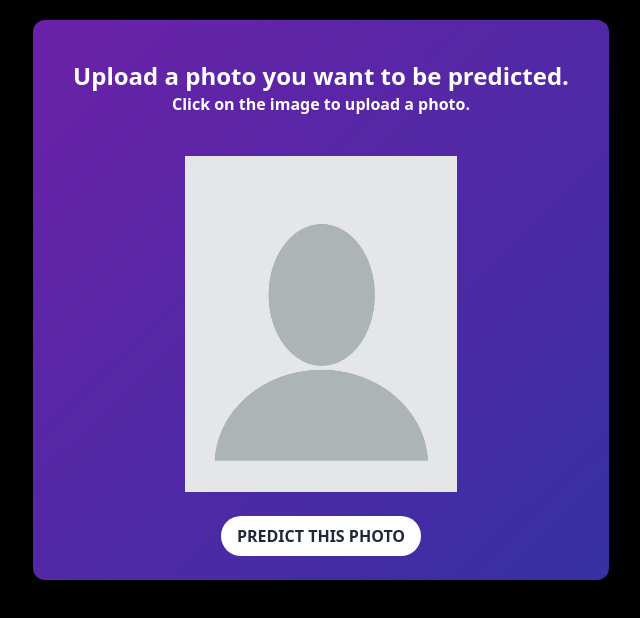
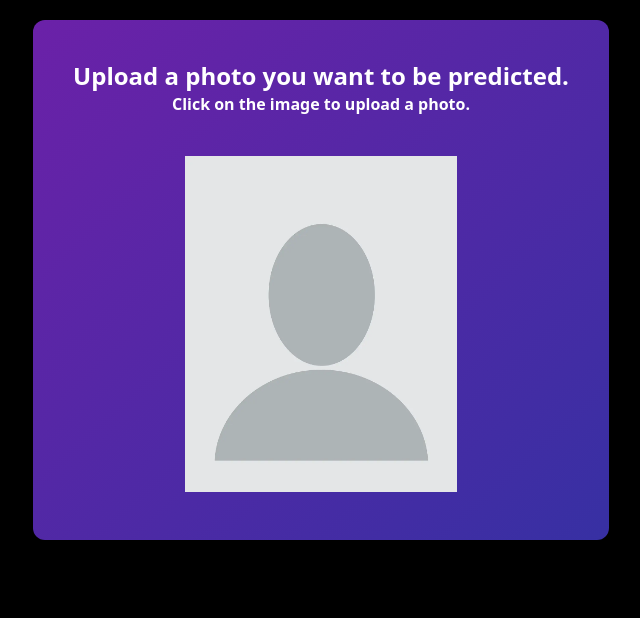
Before and after one commit to Jermaniac/ExpressionMoodApp, a React (Create React App) app: page / in a window 1280 px wide. Shown: the top 618 px of the page, without its empty margins (319-959 px from the left). Built offline with nearby package versions, Linux system fonts and the light colour scheme.

Commit message:
style: hide button if no file is upload

```diff
--- a/src/components/FormComponent.jsx
+++ b/src/components/FormComponent.jsx
@@ -23,11 +23,9 @@ const FormComponent = () => {
   const requestPredict = async (event) => {
     event.preventDefault();
     const response = await getMood(getPhotoFile.file);
-    if (!response && !response.expressions) {
-      console.log("Call API FAILED.");
+    if (response && response.expressions) {
+      expContext.setExpressions(response.expressions);
     }
-    console.log("Call API SUCCESS!");
-    expContext.setExpressions(response.expressions);
   };
 
   return (
@@ -59,13 +57,16 @@ const FormComponent = () => {
             alt="selectedImage"
           />
         </label>
+        {getPhotoFile.file && (
           <button
             className="bg-white text-gray-800 font-bold py-2 px-4 rounded-full hover:bg-gray-200 transition duration-300"
             id="buttonSubmit"
             onClick={requestPredict}
+            disabled={!getPhotoFile.file}
           >
             PREDICT THIS PHOTO
           </button>
+        )}
       </form>
     </div>
   );
```
Lines whose indentation alone changed are shown as unchanged.
